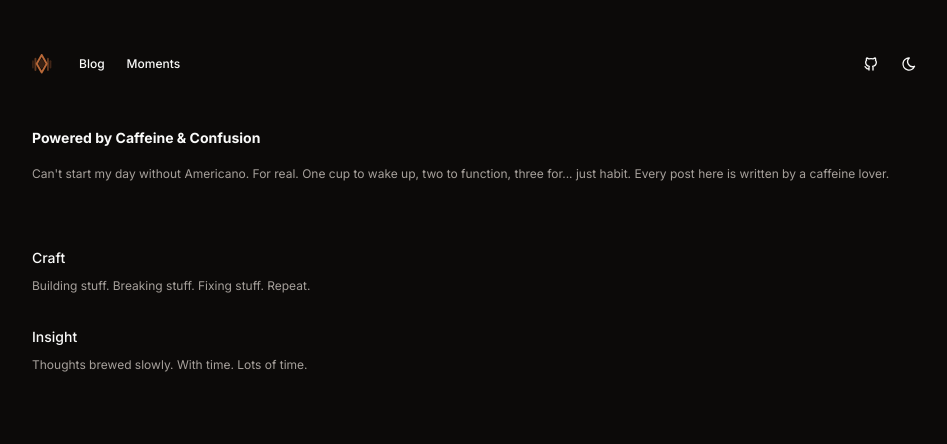
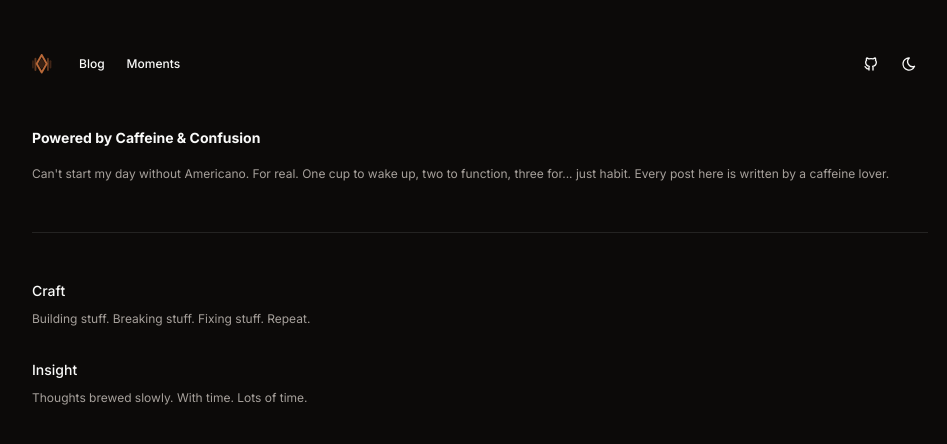
Before and after one commit to calelix/v2, a Next.js app: page /blog in a window 1280 px wide. Shown: the top 444 px of the page, without its empty margins (160-1107 px from the left). Built offline with nearby package versions, Linux system fonts and the light colour scheme.

Commit message:
feat: apply fade up components to blog home page

```diff
--- a/src/pages/blog/ui/blog-home-page.tsx
+++ b/src/pages/blog/ui/blog-home-page.tsx
@@ -1,20 +1,33 @@
 import Link from "next/link"
 
 import { Header } from "@/widgets/header"
+import { Separator } from "@/shared/ui/shadcn/separator"
+import {
+  FadeUpContainer,
+  FadeUpItem,
+} from "@/shared/ui/fade-up/fade-up"
 
 export const BlogHomePage = () => {
   return (
     <div className="px-4 lg:px-0">
       <Header className="py-12" />
       <main className="w-full max-w-4xl mx-auto h-svh">
-        <div className="flex flex-col">
+        <FadeUpContainer className="flex flex-col">
+          <FadeUpItem>
             <h1 className="text-sm font-bold">
               Powered by Caffeine & Confusion
             </h1>
+          </FadeUpItem>
+          <FadeUpItem>
             <p className="mt-4 text-xs/relaxed text-muted-foreground">
               Can{"'"}t start my day without Americano. For real. One cup to wake up, two to function, three for... just habit. Every post here is written by a caffeine lover.
             </p>
-          <div className="mt-8 lg:mt-16 flex flex-col gap-8">
+          </FadeUpItem>
+          <FadeUpItem>
+            <Separator className="my-8 lg:my-12" />
+          </FadeUpItem>
+          <FadeUpItem>
+            <div className="flex flex-col gap-8">
               <Link href="/blog/craft">
                 <article className="group">
                   <h2 className="text-sm font-medium group-hover:text-primary transition-colors duration-250">
@@ -36,7 +49,8 @@ export const BlogHomePage = () => {
                 </article>
               </Link>
             </div>
-        </div>
+          </FadeUpItem>
+        </FadeUpContainer>
       </main>
     </div>
   )
```
Lines whose indentation alone changed are shown as unchanged.
